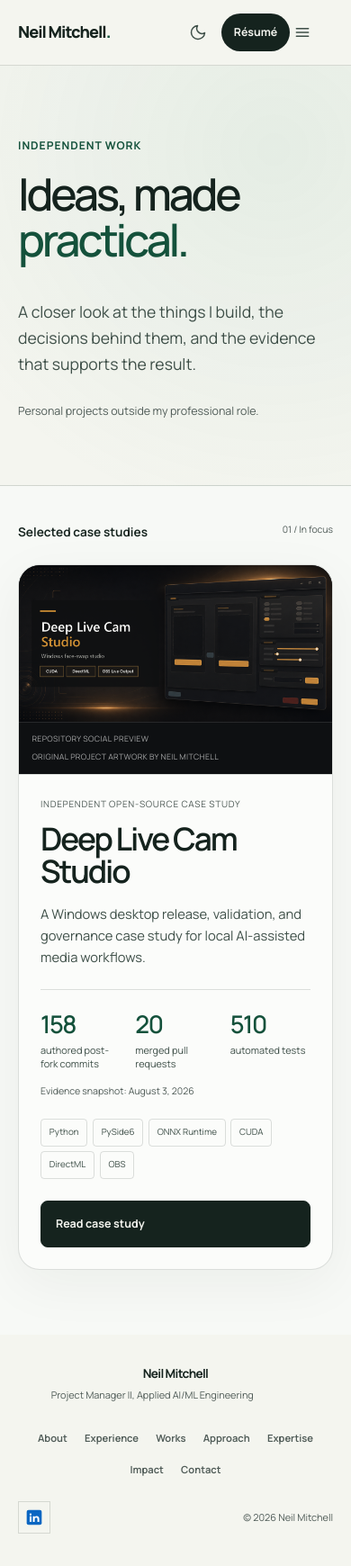
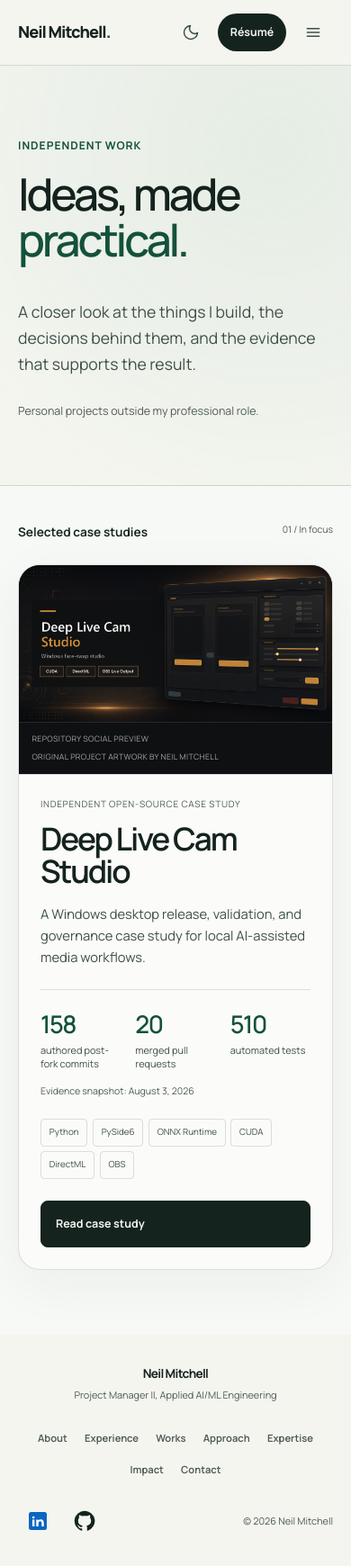
Before and after one commit to CRSD-Lau/Personal-Site, a Next.js app: page /works in a window 390 px wide. Shown: the top 1740 px of the page at 90% size. Built offline with nearby package versions, Linux system fonts and the light colour scheme.

Commit message:
fix: finish mobile alignment and footer links

```diff
--- a/app/career.css
+++ b/app/career.css
@@ -133,7 +133,7 @@
 }
 .career-responsibilities li::before {
   position: absolute;
-  top: 0.72em;
+  top: calc(0.5lh - 0.14rem);
   left: 0;
   width: 0.28rem;
   height: 0.28rem;
@@ -327,7 +327,7 @@
 }
 .expertise-row__list li::before {
   position: absolute;
-  top: 1.2rem;
+  top: calc(0.65rem + 0.5lh - 0.125rem);
   left: 0;
   width: 0.25rem;
   height: 0.25rem;
@@ -629,11 +629,11 @@
     height: 2.5rem;
   }
   .delivery-path__copy {
-    margin-top: 0.5rem;
+    margin-top: calc((2.5rem - 1.2rem * 1.2) / 2);
   }
   .delivery-path .delivery-path__copy h3 {
     min-height: 0;
-    margin-bottom: 0.65rem;
+    margin: 0 0 0.65rem;
   }
   .delivery-path .delivery-path__copy p {
     font-size: 0.85rem;
--- a/app/redesign.css
+++ b/app/redesign.css
@@ -87,7 +87,8 @@ section[id] {
 }
 /* Land on the section introduction without changing the spacing between sections.
    Native anchors add the root scroll padding to this margin. */
-:where(body:not(:has(.no-script-nav))) :is(#works, #approach, #expertise, #impact, #contact) {
+:where(body:not(:has(.no-script-nav)))
+  :is(#about, #experience, #works, #approach, #expertise, #impact, #contact) {
   --section-landing-gap: 0.5rem;
   --section-content-inset: var(--space-section);
   scroll-margin-top: calc(
@@ -183,7 +184,11 @@ section[id] {
   height: 2px;
 }
 .site-nav__actions {
+  flex-shrink: 0;
   gap: 0.9rem;
+}
+.site-nav__actions > * {
+  flex-shrink: 0;
 }
 .menu-toggle {
   display: none;
@@ -204,6 +209,7 @@ section[id] {
 .menu-toggle {
   width: 44px;
   height: 44px;
+  padding: 0;
   border: 0;
   border-radius: 50%;
 }
@@ -602,6 +608,9 @@ section[id] {
   font-size: 0.9rem;
   line-height: 1.8;
 }
+.impact-story li::before {
+  top: calc(0.75rem + 0.5lh - 0.18rem);
+}
 
 .contact {
   --contact-padding-top: clamp(4rem, 6vw, 6rem);
@@ -719,6 +728,30 @@ section[id] {
 .site-footer p {
   max-width: 45ch;
   font-size: 0.68rem;
+}
+.site-footer__identity {
+  text-align: center;
+}
+.site-footer__identity p {
+  margin-inline: auto;
+}
+.site-footer__social {
+  display: flex;
+  align-items: center;
+  gap: 0.5rem;
+}
+.site-footer__social a {
+  width: 44px;
+  height: 44px;
+  border: 0;
+  border-radius: 50%;
+}
+.site-footer__social a:hover {
+  background: var(--color-signal-soft);
+}
+.site-footer__social svg {
+  width: 24px;
+  height: 24px;
 }
 .site-footer nav a {
   font-size: 0.7rem;
@@ -844,17 +877,17 @@ section[id] {
     --site-nav-height: 4.5rem;
   }
   .site-nav {
-    gap: 1rem;
+    gap: 0.5rem;
   }
   .site-nav__links {
     display: none;
   }
   .site-nav__actions {
     margin-left: auto;
-    gap: 0.25rem;
+    gap: 0.5rem;
   }
   .menu-toggle {
-    display: inline-flex;
+    display: grid;
   }
   .nav-contact {
     display: inline-flex;
@@ -1003,11 +1036,6 @@ section[id] {
   .nav-contact {
     font-size: 0.67rem;
   }
-  .theme-toggle,
-  .menu-toggle {
-    width: 38px;
-    height: 44px;
-  }
   .hero__actions {
     gap: 0.5rem;
   }
--- a/components/Icons.tsx
+++ b/components/Icons.tsx
@@ -42,6 +42,21 @@ export function LinkedInIcon(props: IconProps) {
         d="M10.25 10.4h2.3v1.04c.64-.83 1.55-1.29 2.8-1.29 2.42 0 3.35 1.57 3.35 4.08V18h-2.4v-3.45c0-1.23-.22-2.25-1.62-2.25-1.48 0-1.98 1.04-1.98 2.62V18h-2.45z"
         fill="white"
       />
+    </svg>
+  );
+}
+
+export function GitHubIcon(props: IconProps) {
+  return (
+    <svg
+      width="20"
+      height="20"
+      viewBox="0 0 24 24"
+      fill="currentColor"
+      aria-hidden="true"
+      {...props}
+    >
+      <path d="M12 .75a11.25 11.25 0 0 0-3.558 21.922c.563.104.769-.244.769-.542 0-.267-.01-.974-.015-1.912-3.13.68-3.79-1.508-3.79-1.508-.511-1.3-1.25-1.646-1.25-1.646-1.022-.699.078-.684.078-.684 1.13.08 1.724 1.16 1.724 1.16 1.004 1.72 2.634 1.223 3.275.935.102-.728.393-1.224.715-1.506-2.499-.284-5.126-1.25-5.126-5.565 0-1.23.44-2.233 1.16-3.021-.117-.285-.503-1.429.11-2.977 0 0 .945-.302 3.095 1.154a10.79 10.79 0 0 1 2.813-.378c.956.005 1.918.129 2.816.378 2.148-1.456 3.091-1.154 3.091-1.154.615 1.548.229 2.692.113 2.977.722.788 1.157 1.792 1.157 3.021 0 4.326-2.631 5.278-5.138 5.557.404.349.764 1.04.764 2.097 0 1.514-.014 2.736-.014 3.108 0 .301.203.652.775.541A11.251 11.251 0 0 0 12 .75Z" />
     </svg>
   );
 }
--- a/data/profile.ts
+++ b/data/profile.ts
@@ -68,6 +68,7 @@ export const profile = {
   ],
   social: {
     linkedin: "https://www.linkedin.com/in/neil-mitchell-a6038b171",
+    github: "https://github.com/CRSD-Lau",
     email: "neil_mitchell89@hotmail.com",
   },
   resume: {
--- a/sections/Footer.tsx
+++ b/sections/Footer.tsx
@@ -1,11 +1,11 @@
-import { LinkedInIcon } from "@/components/Icons";
+import { GitHubIcon, LinkedInIcon } from "@/components/Icons";
 import { navigation, profile } from "@/data/profile";
 
 export default function Footer() {
   return (
     <footer className="site-footer">
       <div className="shell site-footer__layout">
-        <div>
+        <div className="site-footer__identity">
           <p className="site-footer__name">{profile.name}</p>
           <p>{profile.headline}</p>
         </div>
@@ -21,6 +21,7 @@ export default function Footer() {
         </nav>
 
         <div className="site-footer__meta">
+          <div className="site-footer__social">
             <a
               href={profile.social.linkedin}
               target="_blank"
@@ -29,6 +30,15 @@ export default function Footer() {
             >
               <LinkedInIcon />
             </a>
+            <a
+              href={profile.social.github}
+              target="_blank"
+              rel="noreferrer"
+              aria-label="Neil Mitchell on GitHub"
+            >
+              <GitHubIcon />
+            </a>
+          </div>
           <p>© {new Date().getFullYear()} Neil Mitchell</p>
         </div>
       </div>
```
Also changed, not shown: 2 other files (tests, documents, lock files or other folders). Lines whose indentation alone changed are shown as unchanged.
